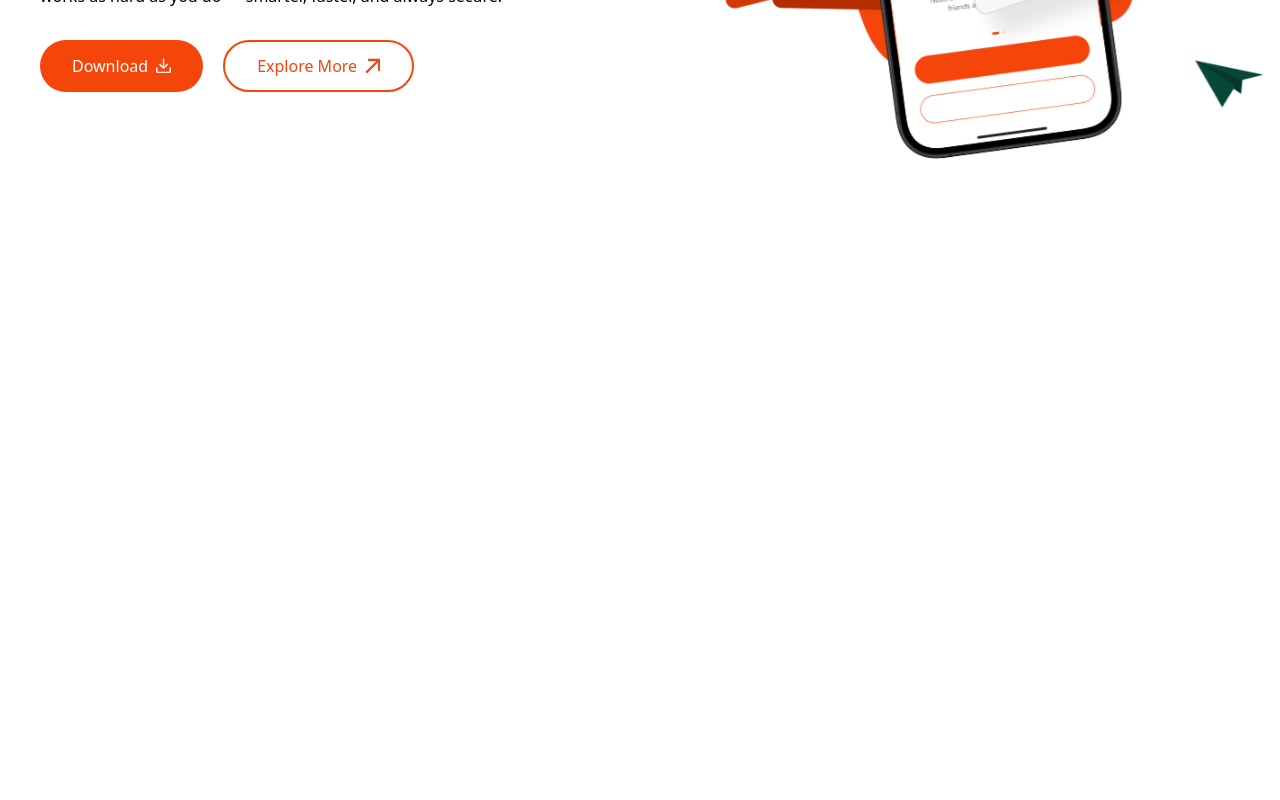
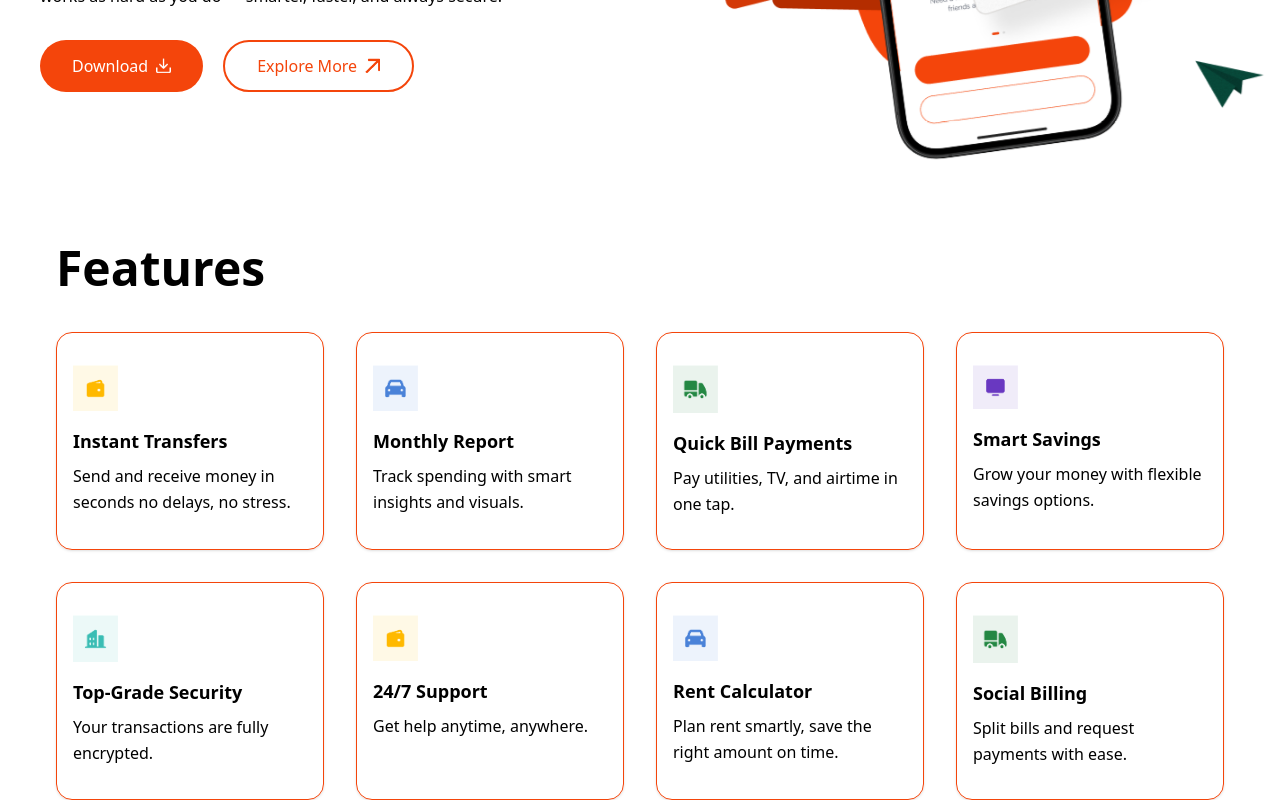
Before and after one commit to jehovah-son/billboard-fintech, a React (Vite) app: page / in a window 1280 px wide. Shown: the part 491-1291 px from the top of the page. Before the commit the page ends 800 px from the top, so only its background shows below. Built offline with nearby package versions, Linux system fonts and the light colour scheme.

Commit message:
`feat: Added Features component and updated FeatureList data`

```diff
--- a/src/App.tsx
+++ b/src/App.tsx
@@ -1,12 +1,14 @@
 import "./App.css";
 import Navbar from "./component/Navbar";
 import Hero from "./component/Hero";
+import Features from "./component/Features";
 
 function App() {
   return (
     <>
       <Navbar />
       <Hero />
+      <Features />
     </>
   );
 }
--- a/src/FeatureList.ts
+++ b/src/FeatureList.ts
@@ -40,7 +40,7 @@ const FeatureLists: FeatureListProps = [
     },
     {
         id: 6,
-        img: "/public/featureImg1.png",
+        img: "/public/featureImg.png",
         title: "24/7 Support",
         desc: "Get help anytime, anywhere."
     },
--- a/src/component/Features.tsx
+++ b/src/component/Features.tsx
@@ -1,3 +1,36 @@
+import FeatureLists from "../FeatureList";
+
 export default function Features() {
-  return <div>Features</div>;
+  return (
+    <section className="w-full pt-20">
+      <div className="max-w-[1200px] mx-auto px-4">
+        {/* header */}
+        <h1 className="text-5xl font-bold mb-10 text-center md:text-left">
+          Features
+        </h1>
+
+        {/* grid */}
+        <div className="grid grid-cols-1 sm:grid-cols-2 md:grid-cols-3 lg:grid-cols-4 gap-8">
+          {FeatureLists.map((feature) => (
+            <div
+              key={feature.id}
+              className="flex flex-col items-start text-left border border-[#F4450B] rounded-2xl shadow-sm hover:shadow-lg hover:-translate-y-1 transition-all duration-300 px-4 py-8 "
+            >
+              <img
+                src={feature.img}
+                alt={feature.title}
+                width={45}
+                height={45}
+                className="object-contain mb-4"
+              />
+              <h2 className="text-lg font-bold mb-2">{feature.title}</h2>
+              <p className="text-base font-light leading-relaxed">
+                {feature.desc}
+              </p>
+            </div>
+          ))}
+        </div>
+      </div>
+    </section>
+  );
 }
```
